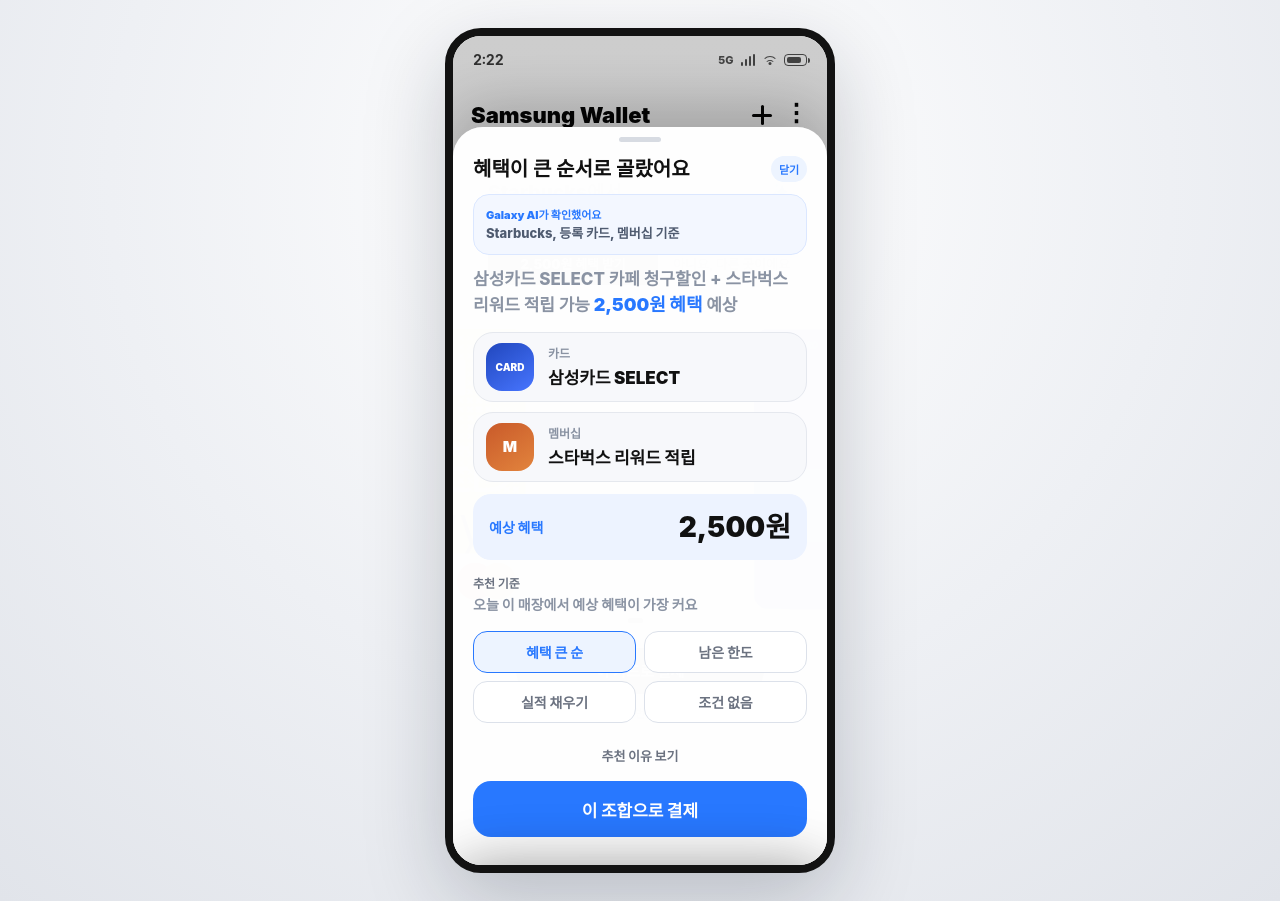
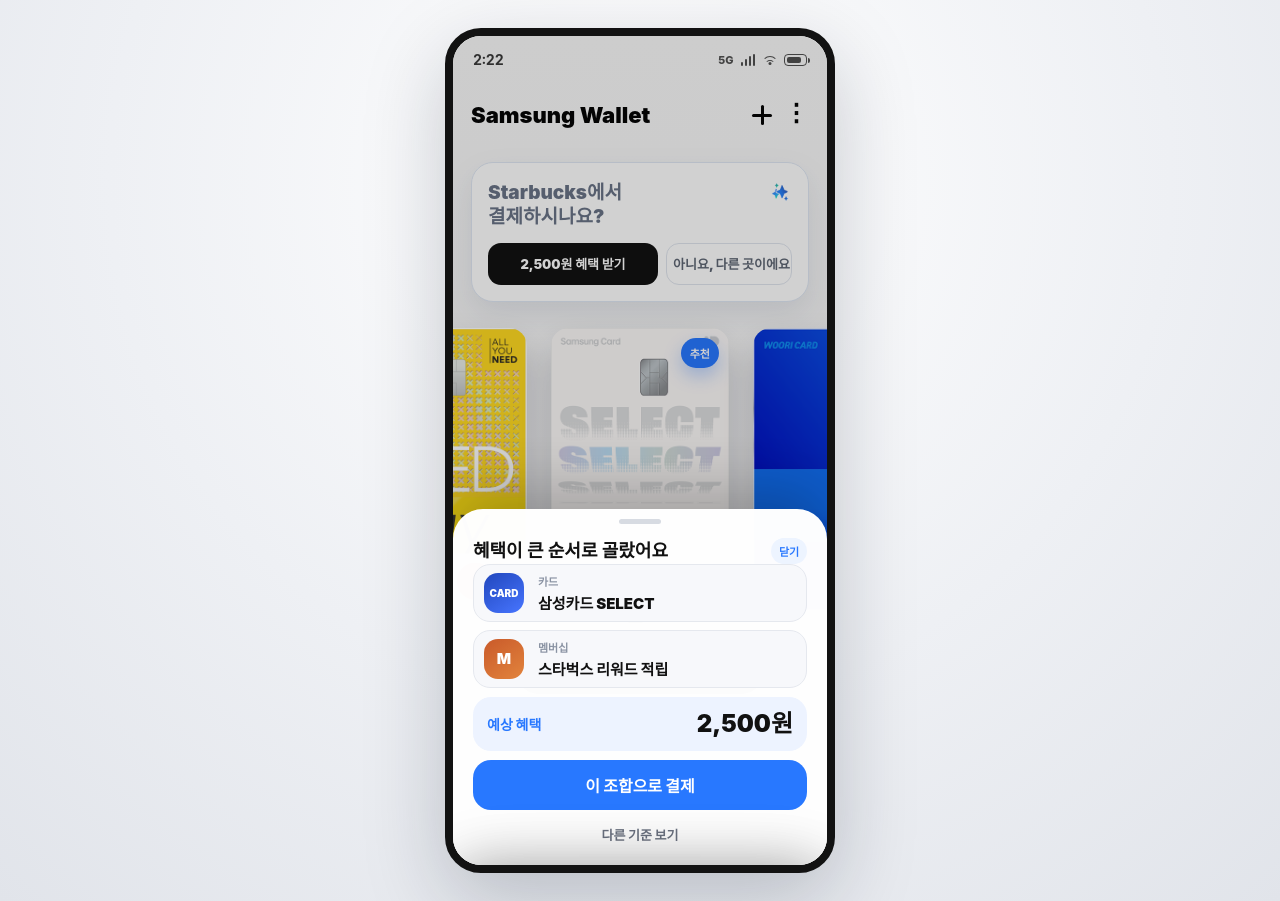
Before and after one commit to hamin-shim/swap_demo, a plain HTML site: page index.html in a window 1280 px wide. Both pictures are taken after a click on the button "2,500원 혜택 받기". Drawn offline with Linux system fonts and the light colour scheme.

Commit message:
Make benefit sheet progressive

```diff
--- a/index.html
+++ b/index.html
@@ -158,15 +158,7 @@
           <h2 id="detailSheetTitle">혜택이 큰 순서로 골랐어요</h2>
           <button type="button" id="closeSheet">닫기</button>
         </div>
-        <div class="ai-checklist" aria-label="Galaxy AI가 확인한 항목">
-          <span>Galaxy AI가 확인했어요</span>
-          <strong id="aiCheckText">현재 매장, 등록 카드, 멤버십 기준</strong>
-        </div>
-        <p class="benefit-summary">
-          <span id="reasonText">신한카드 + 3천원 쿠폰 + CJ ONE 조합으로</span>
-          <strong id="benefitHighlight">5,000원 혜택</strong>
-          <em>예상</em>
-        </p>
+        <div class="detail-quick">
           <div class="combo-stack" aria-label="추천 결제 조합">
             <div class="combo-item">
               <i class="combo-icon" aria-hidden="true"></i>
@@ -194,6 +186,14 @@
             <span id="benefitLabel">예상 할인 혜택</span>
             <strong id="benefitText">5,000원</strong>
           </div>
+          <button type="button" class="combo-pay-button" id="comboPayButton">이 조합으로 결제</button>
+        </div>
+        <div class="detail-expanded">
+          <p class="benefit-summary">
+            <span id="reasonText">신한카드 + 3천원 쿠폰 + CJ ONE 조합으로</span>
+            <strong id="benefitHighlight">5,000원 혜택</strong>
+            <em>예상</em>
+          </p>
           <div class="detail-grid">
             <div>
               <span>추천 기준</span>
@@ -207,7 +207,8 @@
             <button type="button" class="criteria-pill" data-scenario="no_condition">조건 없음</button>
           </div>
           <button type="button" class="reason-button" id="reasonButton">추천 이유 보기</button>
-        <button type="button" class="combo-pay-button" id="comboPayButton">이 조합으로 결제</button>
+        </div>
+        <button type="button" class="expand-detail-button" id="expandDetailButton">다른 기준 보기</button>
       </section>
 
       <section class="bottom-sheet location-sheet" id="locationSheet" aria-hidden="true">
@@ -223,6 +224,10 @@
       <section class="reason-popover" id="reasonPopover" aria-hidden="true">
         <div>
           <h3>추천 이유</h3>
+          <div class="ai-checklist" aria-label="Galaxy AI가 확인한 항목">
+            <span>Galaxy AI가 확인했어요</span>
+            <strong id="aiCheckText">현재 매장, 등록 카드, 멤버십 기준</strong>
+          </div>
           <p id="detailText">보유 카드와 등록 쿠폰 기준으로 가장 큰 예상 혜택이 확인됐어요.</p>
           <button type="button" id="openSettingsFromReason">추천 기준 바꾸기</button>
         </div>
--- a/script.js
+++ b/script.js
@@ -326,6 +326,7 @@
 let nfcTimerId = null;
 let nfcRemaining = 50;
 let nfcWasPaymentStep = false;
+let detailDragStartY = 0;
 
 const $ = (selector) => document.querySelector(selector);
 const $$ = (selector) => Array.from(document.querySelectorAll(selector));
@@ -812,6 +813,7 @@
 
 function closeSheet() {
   $("#detailSheet").classList.remove("is-open");
+  $("#detailSheet").classList.remove("is-expanded");
   $("#detailSheet").setAttribute("aria-hidden", "true");
   updateScrim();
 }
@@ -820,9 +822,14 @@
   closeSettings();
   closeLocationSheet();
   closeReason();
+  $("#detailSheet").classList.remove("is-expanded");
   $("#detailSheet").classList.add("is-open");
   $("#detailSheet").setAttribute("aria-hidden", "false");
   updateScrim();
+}
+
+function expandDetailSheet() {
+  $("#detailSheet").classList.add("is-expanded");
 }
 
 function closeSettings() {
@@ -878,6 +885,7 @@
 
 function closeOverlays() {
   $("#detailSheet").classList.remove("is-open");
+  $("#detailSheet").classList.remove("is-expanded");
   $("#detailSheet").setAttribute("aria-hidden", "true");
   $("#settingsSheet").classList.remove("is-open");
   $("#settingsSheet").setAttribute("aria-hidden", "true");
@@ -940,6 +948,16 @@
 $("#whyButton").addEventListener("click", openSheet);
 $("#changePlaceButton").addEventListener("click", openLocationSheet);
 $("#closeSheet").addEventListener("click", closeSheet);
+$("#expandDetailButton").addEventListener("click", expandDetailSheet);
+$("#detailSheet .sheet-handle").addEventListener("click", expandDetailSheet);
+$("#detailSheet .sheet-handle").addEventListener("pointerdown", (event) => {
+  detailDragStartY = event.clientY;
+  event.currentTarget.setPointerCapture(event.pointerId);
+});
+$("#detailSheet .sheet-handle").addEventListener("pointerup", (event) => {
+  if (detailDragStartY - event.clientY > 24) expandDetailSheet();
+  detailDragStartY = 0;
+});
 $("#reasonButton").addEventListener("click", openReason);
 $("#reasonPopover").addEventListener("click", (event) => {
   if (event.target === $("#reasonPopover")) closeReason();
--- a/styles.css
+++ b/styles.css
@@ -1428,12 +1428,19 @@
 }
 
 #detailSheet {
+  max-height: 43%;
+  overflow: hidden;
   padding-inline: 20px;
+}
+
+#detailSheet.is-expanded {
+  max-height: calc(100% - 42px);
+  overflow-y: auto;
 }
 
 #detailSheet .sheet-title h2 {
   max-width: 270px;
-  font-size: 20px;
+  font-size: 18px;
   line-height: 1.22;
   word-break: keep-all;
 }
@@ -1462,6 +1469,23 @@
   word-break: keep-all;
 }
 
+.detail-quick {
+  display: grid;
+  gap: 9px;
+}
+
+.detail-expanded {
+  display: none;
+}
+
+#detailSheet.is-expanded .detail-expanded {
+  display: block;
+}
+
+#detailSheet.is-expanded .expand-detail-button {
+  display: none;
+}
+
 #detailSheet .benefit-summary {
   margin: 12px 0 8px;
   color: #8a93a3;
@@ -1492,9 +1516,9 @@
   align-items: center;
   justify-content: space-between;
   gap: 12px;
-  min-height: 66px;
-  margin: 12px 0 14px;
-  padding: 14px 16px;
+  min-height: 54px;
+  margin: 0;
+  padding: 12px 14px;
   border-radius: 18px;
   background: #edf3ff;
 }
@@ -1507,7 +1531,7 @@
 
 .benefit-total strong {
   color: #111;
-  font-size: 28px;
+  font-size: 24px;
   font-weight: 950;
   line-height: 1;
   text-align: right;
@@ -1588,14 +1612,55 @@
 
 .combo-pay-button {
   width: 100%;
-  min-height: 56px;
-  margin-top: 6px;
+  min-height: 50px;
+  margin-top: 0;
   border: 0;
   border-radius: 18px;
   background: var(--blue);
   color: #fff;
-  font-size: 17px;
-  font-weight: 950;
+  font-size: 16px;
+  font-weight: 950;
+}
+
+.expand-detail-button {
+  width: 100%;
+  min-height: 34px;
+  margin-top: 8px;
+  border: 0;
+  border-radius: 12px;
+  background: transparent;
+  color: #6b7280;
+  font-size: 13px;
+  font-weight: 900;
+}
+
+#detailSheet .combo-stack {
+  margin: 0;
+}
+
+#detailSheet:not(.is-expanded) .combo-stack {
+  gap: 8px;
+}
+
+#detailSheet:not(.is-expanded) .combo-item {
+  grid-template-columns: 42px minmax(0, 1fr);
+  min-height: 56px;
+  padding: 8px 10px;
+  border-radius: 17px;
+}
+
+#detailSheet:not(.is-expanded) .combo-icon {
+  width: 40px;
+  height: 40px;
+  border-radius: 14px;
+}
+
+#detailSheet:not(.is-expanded) .combo-item strong {
+  font-size: 15px;
+}
+
+#detailSheet:not(.is-expanded) .combo-item span {
+  font-size: 11px;
 }
 
 .location-sheet p {
```
Also changed, not shown: TODO.md (+7 -3 lines). Lines whose indentation alone changed are shown as unchanged.
